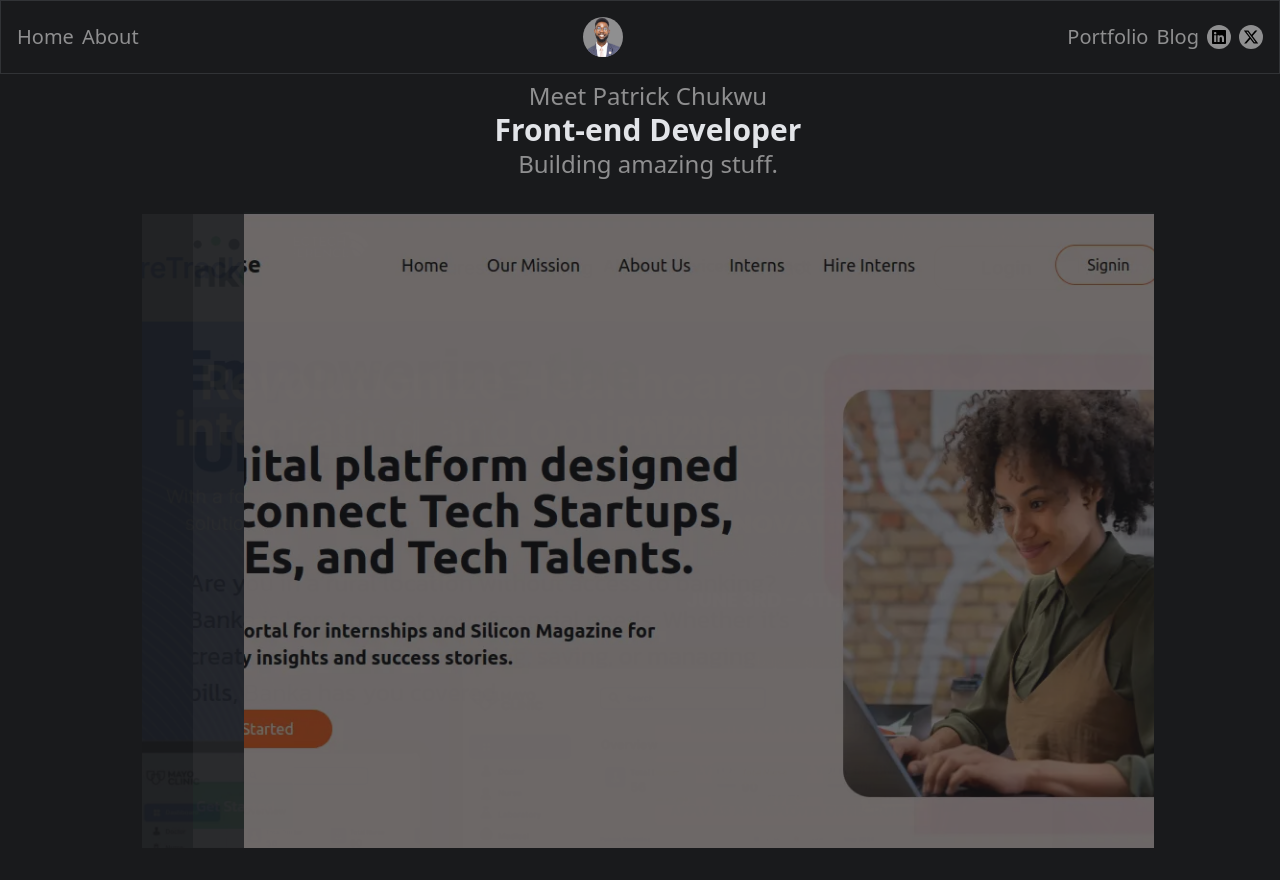
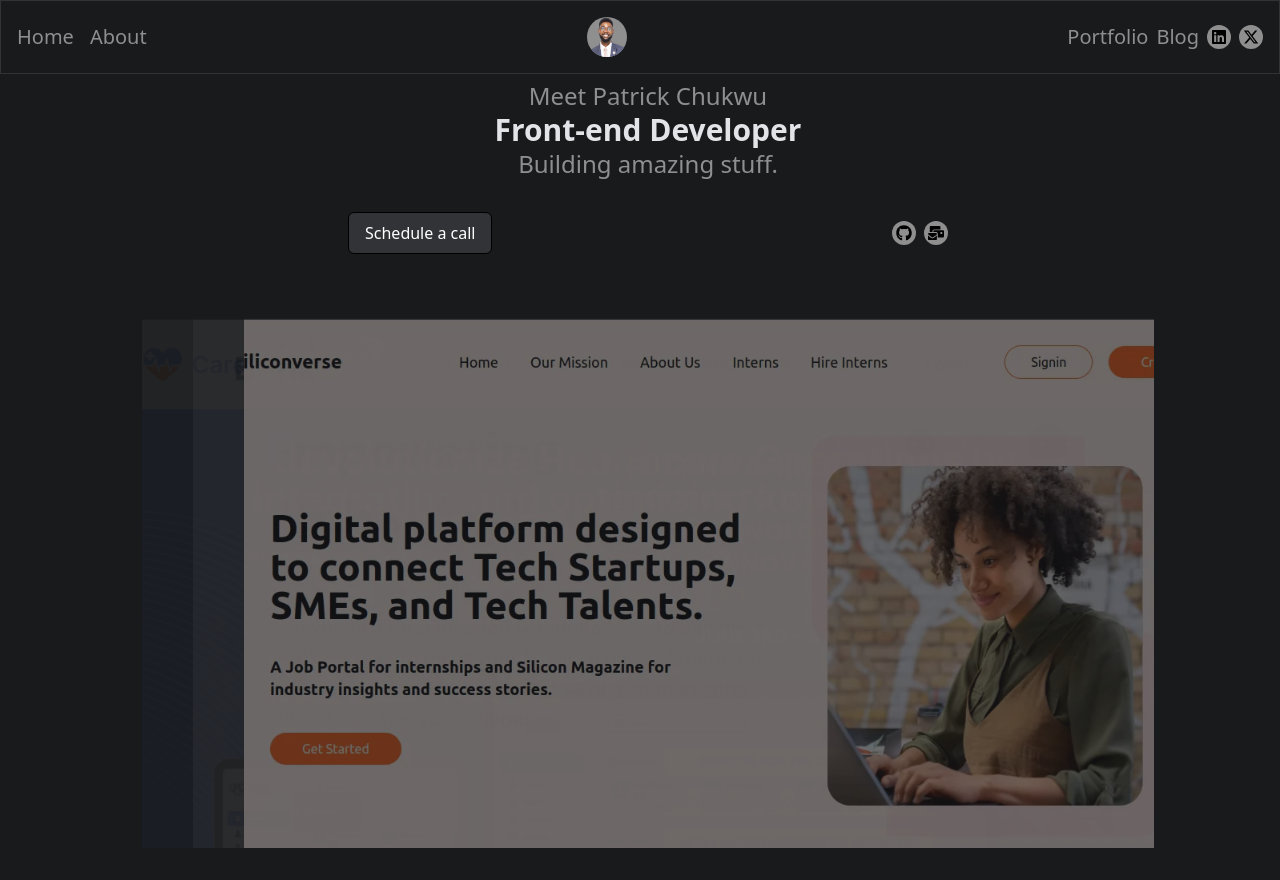
Before and after one commit to Patrick-Chukwu/Patrick-Chukwu, a React (Vite) app: page / in a window 1280 px wide. Built offline with nearby package versions, Linux system fonts and the light colour scheme.

Commit message:
Update file

```diff
--- a/src/components/Navbar.jsx
+++ b/src/components/Navbar.jsx
@@ -15,7 +15,7 @@ const Navbar = () => {
   return (
     <nav className='p-4 border border-bcolor bg-brand  fixed top-0 left-0 w-full'>
       <div className='flex items-center justify-between'>
-      <div className="hidden md:flex justify-between items-center gap-2">
+      <div className="hidden md:flex justify-between items-center gap-4">
             <Link to="/" className='font-medium text-xl hover:text-white'>Home</Link>
             <Link to="/about" className='font-medium text-xl hover:text-white'>About</Link>
         </div>
@@ -25,9 +25,9 @@ const Navbar = () => {
         <Link to="/portfolio" className='font-medium text-xl hover:text-white hidden md:block'>Portfolio</Link>
         <Link to="/blog" className='font-medium text-xl hover:text-white hidden md:block'>Blog</Link>
 
-          <a href="" className='border-none rounded-full p-1 bg-primary text-black hover:text-black hover:bg-white'><FaLinkedin/></a>
-          {/* <a href="" className='border-none rounded-full p-1 bg-primary text-black hover:text-black hover:bg-white'><FaInstagram/></a> */}
-          <a href="" className='border-none rounded-full p-1 bg-primary text-black hover:text-black hover:bg-white'><FaXTwitter/></a>
+          <a href="https://www.linkedin.com/in/patrick-chukwu/" target='_blank' className='border-none rounded-full p-1 bg-primary text-black hover:text-black hover:bg-white'><FaLinkedin/></a>
+
+          <a href="https://x.com/PattyFean" target='_blank' className='border-none rounded-full p-1 bg-primary text-black hover:text-black hover:bg-white'><FaXTwitter/></a>
 
         </div>
         <div className="-mr-2 flex lg:hidden">
--- a/src/pages/Home.jsx
+++ b/src/pages/Home.jsx
@@ -1,15 +1,28 @@
 import React from 'react'
 import Navbar from '../components/Navbar'
 import ImageSlider from '../components/ImageSlider'
+import {  FaGithub, FaMailBulk  } from 'react-icons/fa'
 
 const Home = () => {
   return (
     <div className='flex flex-col mt-20'>
         <Navbar/>
         <section className="pl-4 h-dvh flex flex-col items-left justify-start items-center">
+          <>
           <h2 className='text-primary text-2xl'>Meet Patrick Chukwu</h2>
           <p className="text-secondary font-semibold text-3xl">Front-end Developer</p>
           <p className='text-primary text-2xl'>Building amazing stuff.</p>
+          </>
+
+          <div className="flex justify-between gap-8 w-[90%] items-center p-4 md:w-1/2 mx-auto my-4">
+          <a href="https://calendar.app.google/zYzRKYgvBGGoMdw18" target='_blank' className='text-white bg-bcolor px-4 py-2 rounded-md hover:bg-white hover:text-bcolor font-medium border border-black'>Schedule a call</a>
+
+         <div className="flex justify-center gap-2">
+         <a href="https://github.com/Patrick-Chukwu" target='_blank' className='border-none rounded-full p-1 bg-primary text-black hover:text-black hover:bg-white'><FaGithub/></a>
+         <a href="mailto:chukwupatrickify@gmail.com" target='_blank' className='border-none rounded-full p-1 bg-primary text-black hover:text-black hover:bg-white'><FaMailBulk/></a>
+         </div>
+
+          </div>
           <ImageSlider/>
 
 
```
Also changed, not shown: src/assets/Projectts/project4.webp.
